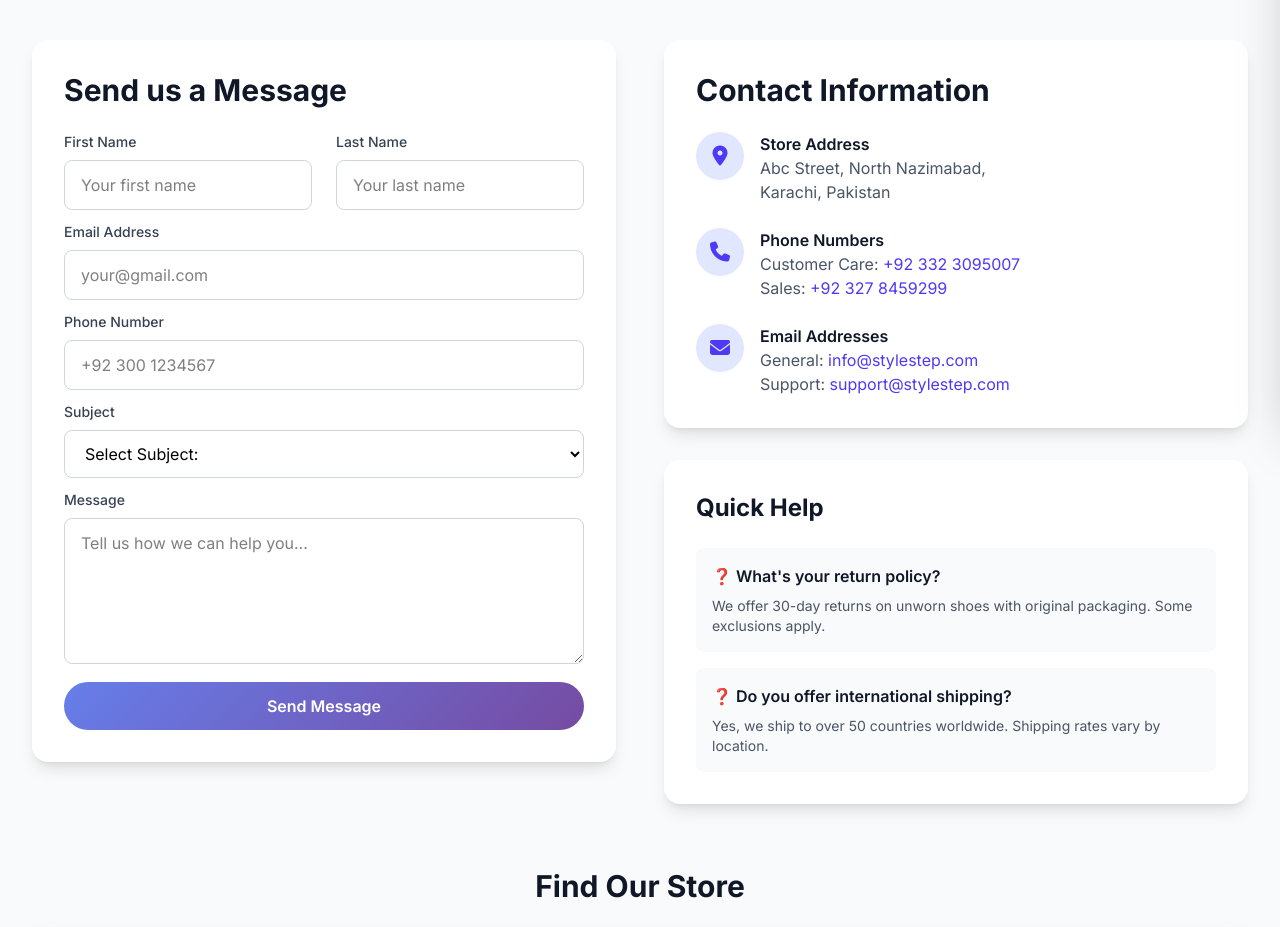
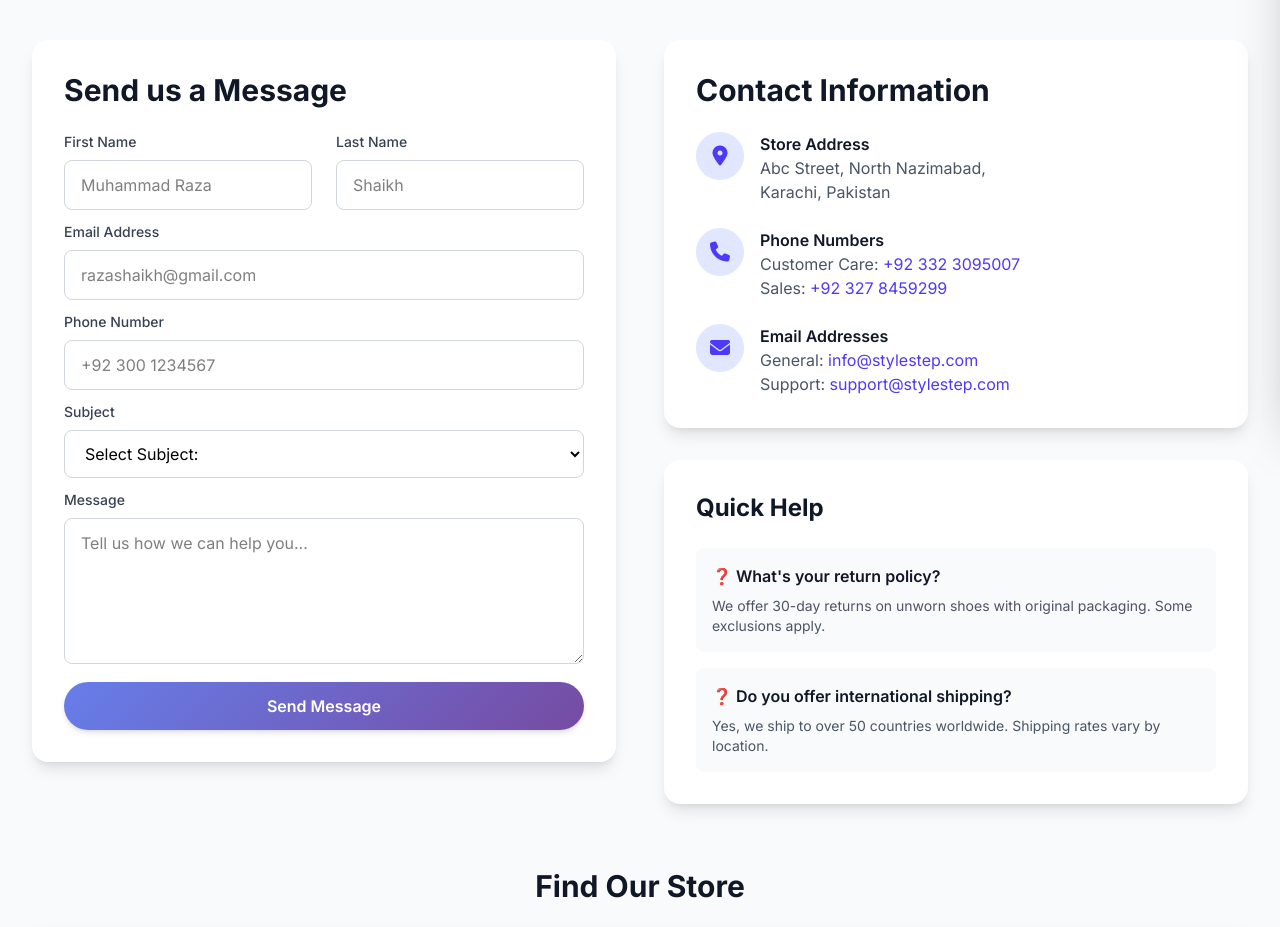
Before and after one commit to razashaikh99/DT-E-Commerce-Website-Fetching-API, a React (Vite) app: page /contact-us in a window 1280 px wide. Shown: the part 380-1307 px from the top of the page. Built offline with nearby package versions, Linux system fonts and the light colour scheme.

Commit message:
update contact

```diff
--- a/src/Components/Button.jsx
+++ b/src/Components/Button.jsx
@@ -4,6 +4,7 @@ export default function Button({ onClick, className, isBgColor = false, isColor
     return (
         <button
             onClick={onClick}
+            type={props.type}
             className={`${className} ${isBgColor ? isBgColor : 'contact-gradient'} ${isColor ? isColor : 'text-white'} w-full font-semibold py-3 px-4 rounded-full transition-all duration-300 transform hover:scale-[1.02] active:scale-95 shadow-md hover:shadow-lg flex items-center justify-center gap-2 cursor-pointer `}
         >
             {icon &&
--- /dev/null
+++ b/src/Components/Input.jsx
@@ -0,0 +1,19 @@
+
+export default function Input({ ...props }) {
+    return (
+        <div>
+            <label className="block text-sm font-medium text-gray-700 mb-2">{props.label}</label>
+            <input
+                type={props.type}
+                name={props.name}
+                placeholder={props.placeholder}
+                onChange={props.onChange}
+                value={props.value}
+                className="w-full px-4 py-3 border border-gray-300 rounded-lg focus:ring-2 focus:ring-indigo-500 focus:border-transparent"
+            />
+            {props.errors && (
+                <p className='text-red-500 text-sm py-1'>{props.errors}</p>
+            )}
+        </div>
+    )
+}
--- /dev/null
+++ b/src/Components/MessageInput.jsx
@@ -0,0 +1,20 @@
+import React from 'react'
+
+export default function MessageInput({ ...props }) {
+    return (
+        <div>
+            <label className="block text-sm font-medium text-gray-700 mb-2">{props.label}</label>
+            <textarea
+                className="w-full px-4 py-3 border border-gray-300 rounded-lg focus:ring-2 focus:ring-indigo-500 focus:border-transparent"
+                rows={props.rows}
+                name={props.name}
+                onChange={props.onChange}
+                value={props.value}
+                placeholder={props.placeholder}
+            />
+            {props.errors && (
+                <p className='text-red-500 text-sm pb-1'>{props.errors}</p>
+            )}
+        </div>
+    )
+}
--- /dev/null
+++ b/src/Components/SubjectInput.jsx
@@ -0,0 +1,25 @@
+import React from 'react'
+import { contactSubjectDropdown } from '../Config/config'
+
+export default function SubjectInput({ ...props }) {
+    return (
+        <div>
+            <label className="block text-sm font-medium text-gray-700 mb-2">{props.label}</label>
+            <select
+                as={props.as}
+                name={props.name}
+                onChange={props.onChange}
+                value={props.value}
+                className="w-full px-4 py-3 border border-gray-300 rounded-lg focus:ring-2 focus:ring-indigo-500 focus:border-transparent"
+            >
+                <option value="">Select Subject:</option>
+                {contactSubjectDropdown.map((value, index) => (
+                    <option value={value.id} key={index}>{value.option}</option>
+                ))}
+            </select>
+            {props.errors && (
+                <p className='text-red-500 text-sm py-1'>{props.errors}</p>
+            )}
+        </div>
+    )
+}
--- a/src/Sections/ContactUs/ContactContent/ContactForm.jsx
+++ b/src/Sections/ContactUs/ContactContent/ContactForm.jsx
@@ -1,6 +1,10 @@
 import { Formik, Form, Field, ErrorMessage } from 'formik';
 import { toast } from 'react-toastify';
 import { contactSchema, contactValidationSchema } from '../ContactSchema/ValidationSchema';
+import Input from '../../../Components/Input';
+import SubjectInput from '../../../Components/SubjectInput';
+import MessageInput from '../../../Components/MessageInput';
+import Button from '../../../Components/Button';
 
 export default function ContactForm() {
 
@@ -12,7 +16,7 @@ export default function ContactForm() {
                     initialValues={contactSchema}
                     validationSchema={contactValidationSchema}
                     onSubmit={(values, { resetForm }) => {
-                        console.log("Values: ", values);
+                        alert("Values: ", values);
                         toast.success("Form Submited Successfully...")
                         resetForm();
                     }}
@@ -20,103 +24,72 @@ export default function ContactForm() {
                     validateOnMount={false}
                     validateOnChange={false}
                 >
-                    {({ errors }) => (
-
-                        <Form className='space-y-3'>
-                            <div className="grid md:grid-cols-2 gap-6">
-                                <div>
-                                    <label className="block text-sm font-medium text-gray-700 mb-2">First Name</label>
-                                    <Field
+                    {({ errors, handleSubmit, setFieldValue, values }) => {
+                        console.log("values ===> ", values?.firstName)
+                        return (
+                            <Form className='space-y-3'>
+                                <div className="grid md:grid-cols-2 gap-6">
+                                    <Input
+                                        label="First Name"
                                         type="text"
-                                        name='firstName'
-                                        placeholder="Your first name"
-                                        className="w-full px-4 py-3 border border-gray-300 rounded-lg focus:ring-2 focus:ring-indigo-500 focus:border-transparent"
+                                        name="firstName"
+                                        placeholder="Muhammad Raza"
+                                        errors={errors.firstName}
+                                        onChange={(e) => setFieldValue('firstName', e.target.value)}
+                                        value={values.firstName}
                                     />
-                                    {errors.firstName && (
-                                        <p className='text-red-500 text-sm py-1'>{errors.firstName}</p>
-                                    )}
+                                    <Input
+                                        label="Last Name"
+                                        type="text"
+                                        name="lastName"
+                                        placeholder="Shaikh"
+                                        errors={errors.lastName}
+                                        onChange={(e) => setFieldValue('lastName', e.target.value)}
+                                        value={values.lastName}
+                                    />
                                 </div>
-                                <div>
-                                    <label className="block text-sm font-medium text-gray-700 mb-2">Last Name</label>
-                                    <Field
-                                        type="text"
-                                        name='lastName'
-                                        placeholder="Your last name"
-                                        className="w-full px-4 py-3 border border-gray-300 rounded-lg focus:ring-2 focus:ring-indigo-500 focus:border-transparent"
-                                    />
-                                    {errors.lastName && (
-                                        <p className='text-red-500 text-sm py-1'>{errors.lastName}</p>
-                                    )}
-                                </div>
-                            </div>
-
-                            <div>
-                                <label className="block text-sm font-medium text-gray-700 mb-2">Email Address</label>
-                                <Field
+                                <Input
+                                    label="Email Address"
                                     type="email"
-                                    name='email'
-                                    placeholder="your@gmail.com"
-                                    className="w-full px-4 py-3 border border-gray-300 rounded-lg focus:ring-2 focus:ring-indigo-500 focus:border-transparent"
+                                    name="email"
+                                    placeholder="razashaikh@gmail.com"
+                                    errors={errors.email}
+                                    onChange={(e) => setFieldValue('email', e.target.value)}
+                                    value={values.email}
                                 />
-                                {errors.email && (
-                                    <p className='text-red-500 text-sm py-1'>{errors.email}</p>
-                                )}
-                            </div>
-
-                            <div>
-                                <label className="block text-sm font-medium text-gray-700 mb-2">Phone Number</label>
-                                <Field
+                                <Input
+                                    label="Phone Number"
                                     type="tel"
-                                    name='tel'
-                                    className="w-full px-4 py-3 border border-gray-300 rounded-lg focus:ring-2 focus:ring-indigo-500 focus:border-transparent"
+                                    name="tel"
                                     placeholder="+92 300 1234567"
+                                    errors={errors.tel}
+                                    onChange={(e) => setFieldValue('tel', e.target.value)}
+                                    value={values.tel}
                                 />
-                                {errors.tel && (
-                                    <p className='text-red-500 text-sm py-1'>{errors.tel}</p>
-                                )}
-                            </div>
-
-                            <div>
-                                <label className="block text-sm font-medium text-gray-700 mb-2">Subject</label>
-                                <Field
+                                <SubjectInput
+                                    label="Subject"
                                     as="select"
-                                    name='subject'
-                                    className="w-full px-4 py-3 border border-gray-300 rounded-lg focus:ring-2 focus:ring-indigo-500 focus:border-transparent"
-                                >
-                                    <option value="">Select Subject:</option>
-                                    <option>Product Questions</option>
-                                    <option>Order Support</option>
-                                    <option>Returns & Exchanges</option>
-                                    <option>Size Consultation</option>
-                                    <option>Wholesale Inquiry</option>
-                                    <option>Other</option>
-                                </Field>
-                                {errors.subject && (
-                                    <p className='text-red-500 text-sm py-1'>{errors.subject}</p>
-                                )}
-                            </div>
-
-                            <div>
-                                <label className="block text-sm font-medium text-gray-700 mb-2">Message</label>
-                                <Field
-                                    as="textarea"
+                                    name="subject"
+                                    errors={errors.subject}
+                                    value={values.subject}
+                                    onChange={(e) => setFieldValue('subject', e.target.value)}
+                                />
+                                <MessageInput
+                                    label="Message"
                                     rows="5"
                                     name='message'
-                                    className="w-full px-4 py-3 border border-gray-300 rounded-lg focus:ring-2 focus:ring-indigo-500 focus:border-transparent"
+                                    errors={errors.message}
+                                    value={values.message}
+                                    onChange={(e) => setFieldValue('message', e.target.value)}
                                     placeholder="Tell us how we can help you..."
                                 />
-                                {errors.message && (
-                                    <p className='text-red-500 text-sm pb-1'>{errors.message}</p>
-                                )}
-                            </div>
-
-                            <button
-                                type="submit"
-                                className="w-full contact-gradient text-white py-3 px-6 rounded-full font-semibold hover:bg-indigo-700 transition hover:scale-105 cursor-pointer">
-                                Send Message
-                            </button>
-                        </Form>
-                    )}
+                                <Button
+                                    text="Send Message"
+                                    type="submit"
+                                />
+                            </Form>
+                        )
+                    }}
 
                 </Formik>
             </div>
--- a/src/Sections/ContactUs/ContactSchema/ValidationSchema.js
+++ b/src/Sections/ContactUs/ContactSchema/ValidationSchema.js
@@ -12,7 +12,7 @@ export const contactSchema = {
 export const contactValidationSchema = yup.object().shape({
     firstName: yup.string().required('First Name Required...'),
     lastName: yup.string().required('Last Name Required...'),
-    email: yup.string().email().required('Email Required...'),
+    email: yup.string().email().required('Email Required...').matches(/^[\w-\.]+@([\w-]+\.)+[\w-]{2,4}$/, 'Invalid Email'),
     tel: yup.string().required('Contact No Required...').matches(/^[0-9+ ]+$/, 'Invalid Phone Number'),
     subject: yup.string().required('Subject Required...'),
     message: yup.string().required('Message Required...')
```
Also changed, not shown: src/Config/config.js (+27 -1 lines).
